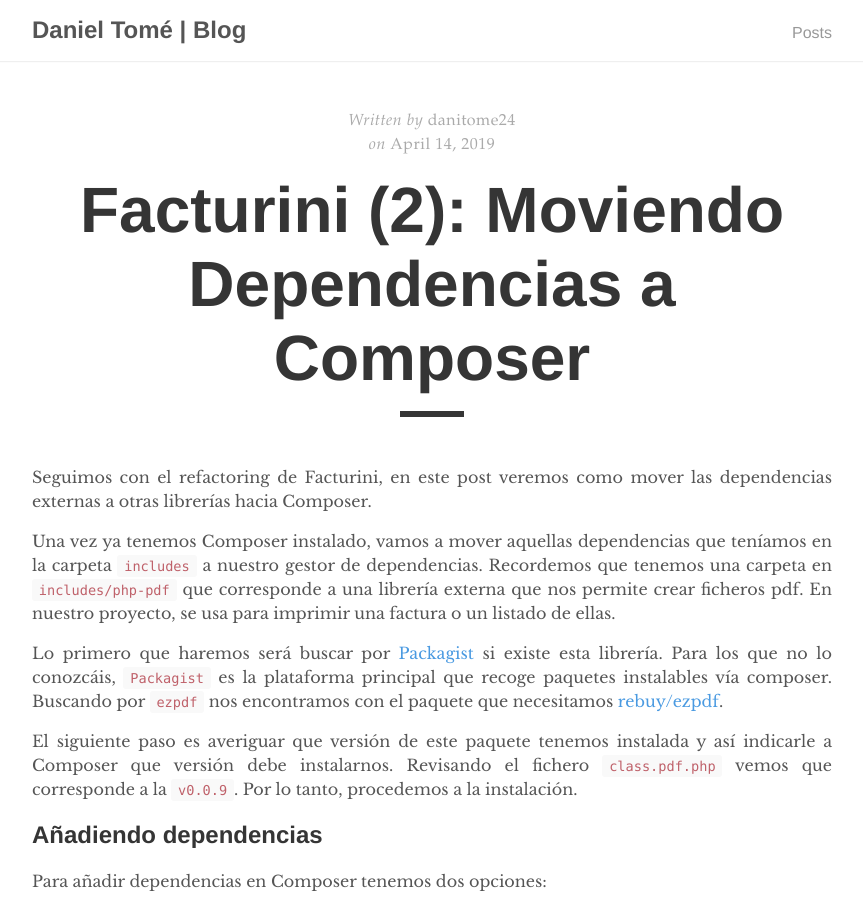
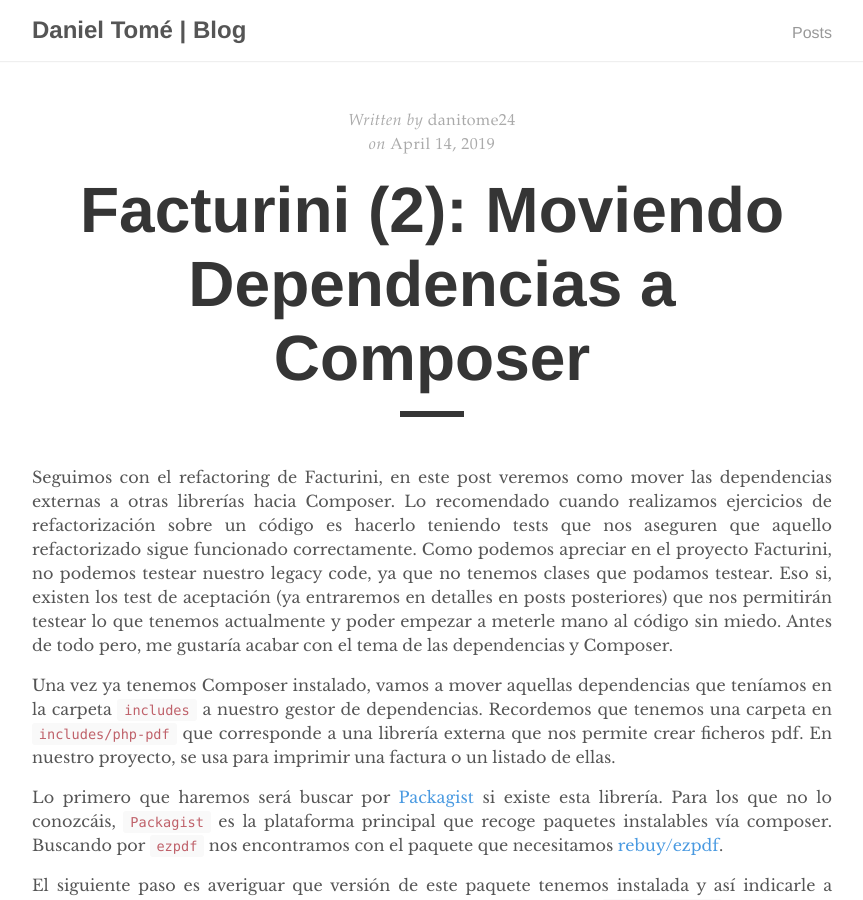
Before and after one commit to danitome24/slides, a Jekyll site: the page built from _posts/2019-04-14-moviendo-dependencias-a-composer.markdown, in a window 1280 px wide and 900 px high. Shown: the whole window, without its empty margins (208-1071 px from the left). Built offline with Jekyll 4.4.1, drawn with Linux system fonts in a browser that asks for light colours.

Commit message:
Added nexts steps

```diff
--- a/_posts/2019-04-14-moviendo-dependencias-a-composer.markdown
+++ b/_posts/2019-04-14-moviendo-dependencias-a-composer.markdown
@@ -7,6 +7,7 @@ summary: Moviendo las dependencias
 ---
 
 Seguimos con el refactoring de Facturini, en este post veremos como mover las dependencias externas a otras librerías hacia Composer.
+Lo recomendado cuando realizamos ejercicios de refactorización sobre un código es hacerlo teniendo tests que nos aseguren que aquello refactorizado sigue funcionado correctamente. Como podemos apreciar en el proyecto Facturini, no podemos testear nuestro legacy code, ya que no tenemos clases que podamos testear. Eso si, existen los test de aceptación (ya entraremos en detalles en posts posteriores) que nos permitirán testear lo que tenemos actualmente y poder empezar a meterle mano al código sin miedo. Antes de todo pero, me gustaría acabar con el tema de las dependencias y Composer.
 
 Una vez ya tenemos Composer instalado, vamos a mover aquellas dependencias que teníamos en la carpeta `includes` a
 nuestro gestor de dependencias. Recordemos que tenemos una carpeta en `includes/php-pdf` que corresponde a una librería
```
